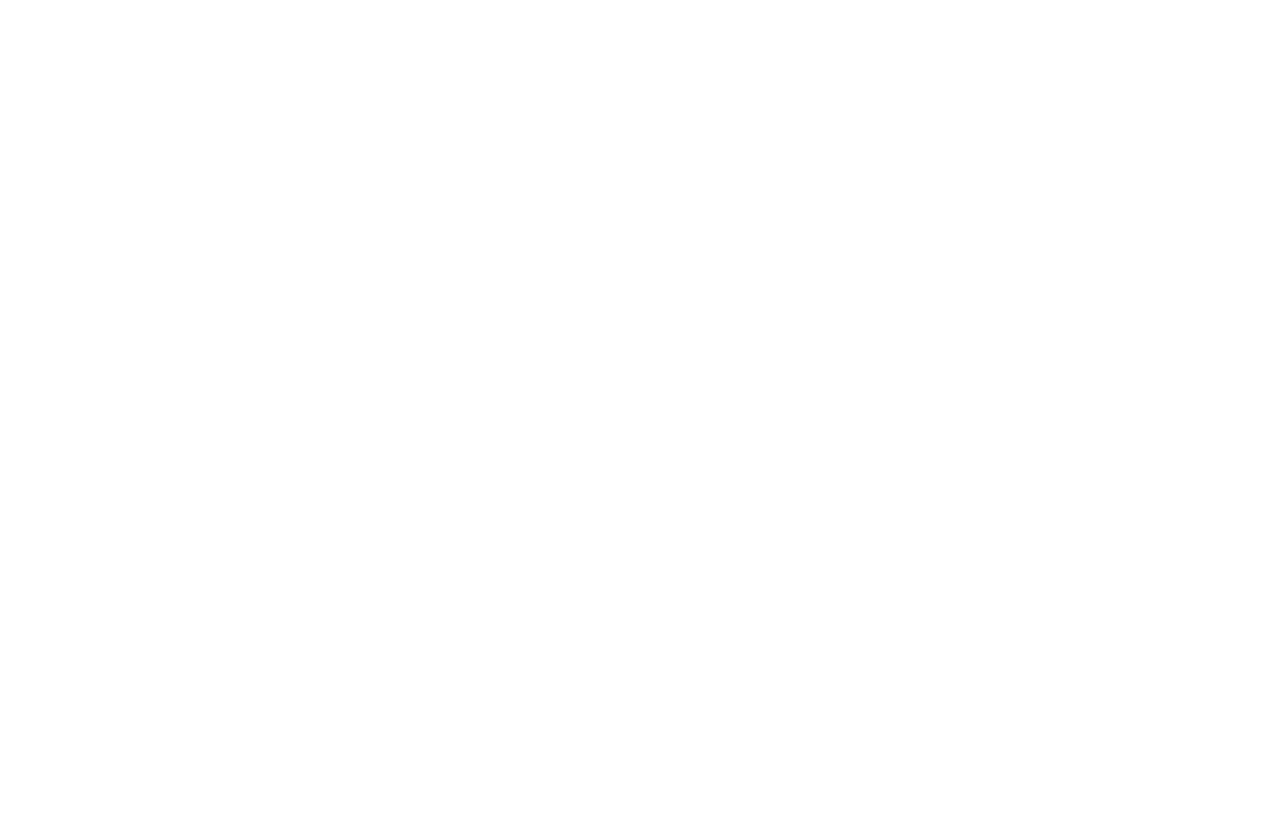
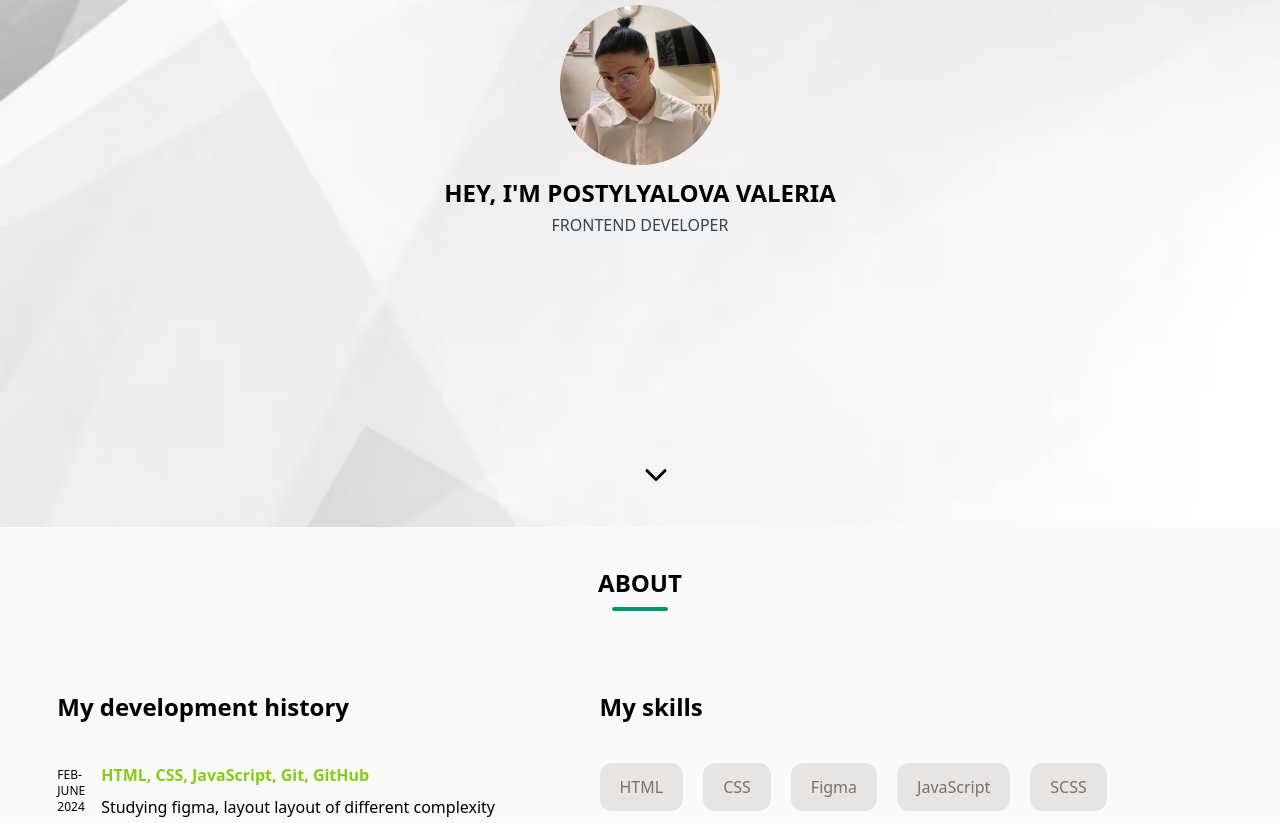
Before and after one commit to ValeriaPostylyakova/Portfolio, a React (Vite) app: page / in a window 1280 px wide. Before the commit this address had no page. Shown: the part 273-1096 px from the top of the page. Before the commit the page ends 800 px from the top, so only its background shows below. Built offline with nearby package versions, Linux system fonts and the light colour scheme; no server answers.

Commit message:
подготовка проекта к сборке

```diff
--- a/package.json
+++ b/package.json
@@ -1,6 +1,6 @@
 {
     "name": "portfolio",
-  "homepage": "https://valeriapostylyakova.github.io/Portfolio/",
+    "homepage": "https://www.valeriapostylyakova.ru/",
     "private": true,
     "version": "0.0.0",
     "type": "module",
--- a/src/components/About/AboutHistory.ts
+++ b/src/components/About/AboutHistory.ts
@@ -5,11 +5,11 @@
         description:
             'Studying figma, layout layout of different complexity with HTML, CSS. Adaptive layout, Pixel Perfect. Studying and implementing JavaScript in projects. Some of the projects are tic-tac-toe, weather forecast, Drag&Drop. All projects are hosted on GitHub',
         imageUrl: [
-            '/Portfolio/tools/icons8-html.svg',
-            '/Portfolio/tools/icons8-css.svg',
-            '/Portfolio/tools/icons8-js.svg',
-            '/Portfolio/tools/icons8-git.svg',
-            '/Portfolio/tools/icons8-github.png',
+            '/tools/icons8-html.svg',
+            '/tools/icons8-css.svg',
+            '/tools/icons8-js.svg',
+            '/tools/icons8-git.svg',
+            '/tools/icons8-github.png',
         ],
     },
     {
@@ -18,10 +18,10 @@
         description:
             'Learning SASS preprocessor, Pug, one of the projects on GitHub - laptop-repair-website. Learning the basic themes of ReactJS, using Vite as a project builder, styling - SCSS, Tailwind CSS. Project on GitHub - React-Sneakers',
         imageUrl: [
-            '/Portfolio/tools/icons8-sass.svg',
-            '/Portfolio/tools/icons8-tailwind-css.svg',
-            '/Portfolio/tools/icons8-react.svg',
-            '/Portfolio/tools/icons8-vite.svg',
+            '/tools/icons8-sass.svg',
+            '/tools/icons8-tailwind-css.svg',
+            '/tools/icons8-react.svg',
+            '/tools/icons8-vite.svg',
         ],
     },
     {
@@ -30,9 +30,9 @@
         description:
             'Learning and using TypeScript in projects, learning and using the Redux Toolkit as State Managers. Projects written - React Pizza and Deep-Sound. Learning and using React Query (TansStack Query v5), writing unit tests with Jest also the study of the linux operating system',
         imageUrl: [
-            '/Portfolio/tools/icons8-typescript.svg',
-            '/Portfolio/tools/icons8-webpack.svg',
-            '/Portfolio/tools/icons8-redux-50.png',
+            '/tools/icons8-typescript.svg',
+            '/tools/icons8-webpack.svg',
+            '/tools/icons8-redux-50.png',
         ],
     },
     {
@@ -41,10 +41,10 @@
         description:
             'Learning NextJS and writing a REST API using NextJS, Prisma, Express. Projects - Next-Pizza, Next-Network. Using styled-components library and Material UI library of ready-made components. The projects are posted on GitHub',
         imageUrl: [
-            '/Portfolio/tools/nextjs.svg',
-            '/Portfolio/tools/prisma.svg',
-            '/Portfolio/tools/icons8-nodejs.svg',
-            '/Portfolio/tools/materialui.svg',
+            '/tools/nextjs.svg',
+            '/tools/prisma.svg',
+            '/tools/icons8-nodejs.svg',
+            '/tools/materialui.svg',
         ],
     },
 ];
--- a/src/components/Header/Header.tsx
+++ b/src/components/Header/Header.tsx
@@ -20,10 +20,10 @@
     return (
         <header className="w-full h-24 pt-4 px-14 bg-white fixed z-30 top-0 md:px-5">
             <nav className="flex items-center justify-between">
-                <Link to="/Portfolio/">
+                <Link to="/">
                     <div className="flex items-center gap-2">
                         <img
-                            src={'/Portfolio/logo.jpg'}
+                            src={'/logo.jpg'}
                             className="max-w-16"
                             alt="logo"
                         />
--- a/src/components/Project/ProjectHome.tsx
+++ b/src/components/Project/ProjectHome.tsx
@@ -16,7 +16,7 @@
     status,
 }) => {
     return (
-        <section className="h-screen grid place-items-center bg-[url('/Portfolio/background-home.avif')] bg-cover bg-no-repeat">
+        <section className="h-screen grid place-items-center bg-[url('/background-home.avif')] bg-cover bg-no-repeat">
             {status === 'loading' ? (
                 <ProjectHomeSkeleton />
             ) : (
--- a/src/components/Project/ProjectInfo.tsx
+++ b/src/components/Project/ProjectInfo.tsx
@@ -49,7 +49,7 @@
                                 Open project
                             </button>
                         </a>
-                        <Link to="/Portfolio/">
+                        <Link to="/">
                             <button className="px-8 py-3 bg-white border rounded-md text-green-700 font-bold transition hover:shadow-md xs:py-2 xs:px-8">
                                 Go Back
                             </button>
--- a/src/components/Projects/ReviewProject.tsx
+++ b/src/components/Projects/ReviewProject.tsx
@@ -34,7 +34,7 @@
                 <p className="text-zinc-600 mb-10 text-xl xl:text-lg md:mb-8 xs:text-base">
                     {description}
                 </p>
-                <Link to={`/Portfolio/project/${id}`}>
+                <Link to={`/project/${id}`}>
                     <button
                         onClick={() => onClickFullProject(id)}
                         className="px-16 mb-5 py-3 rounded-md text-white font-bold text-xl text-center bg-green-700 xl:py-2 xl:px-10 md:text-base"
--- a/src/components/Projects/ReviewProjects.ts
+++ b/src/components/Projects/ReviewProjects.ts
@@ -4,20 +4,20 @@
         title: 'Deep-Sound',
         description: `Lorem ipsum dolor sit amet consectetur adipisicing elit Quod,
         aliquam.Lorem ipsum dolor sit amet consecteturadipisicing elit. Quod, aliquam.`,
-        imageUrl: '/Portfolio/deep-sound.png',
+        imageUrl: '/deep-sound.png',
     },
     {
         id: 1,
         title: 'React-Pizza',
         description: `Lorem ipsum dolor sit amet consectetur adipisicing elit Quod,
         aliquam.Lorem ipsum dolor sit amet consecteturadipisicing elit. Quod, aliquam.`,
-        imageUrl: '/Portfolio/react-pizza.png',
+        imageUrl: '/react-pizza.png',
     },
     {
         id: 2,
         title: 'React-Sneakers',
         description: `Lorem ipsum dolor sit amet consectetur adipisicing elit Quod,
         aliquam.Lorem ipsum dolor sit amet consecteturadipisicing elit. Quod, aliquam.`,
-        imageUrl: '/Portfolio/react-sneakers.png',
+        imageUrl: '/react-sneakers.png',
     },
 ];
--- a/src/main.tsx
+++ b/src/main.tsx
@@ -8,11 +8,11 @@
 
 const router = createBrowserRouter([
     {
-        path: '/Portfolio/',
+        path: '/',
         element: <App />,
     },
     {
-        path: '/Portfolio/project/:id',
+        path: '/project/:id',
         element: <Project />,
     },
 ]);
--- a/src/pages/Footer.tsx
+++ b/src/pages/Footer.tsx
@@ -22,7 +22,7 @@
                             >
                                 <img
                                     className="xs:w-6"
-                                    src={'/Portfolio/social/vk.png'}
+                                    src={'/social/vk.png'}
                                     alt="vk"
                                 />
                             </a>
@@ -32,7 +32,7 @@
                             >
                                 <img
                                     className="xs:w-6"
-                                    src={'/Portfolio/social/telegram.png'}
+                                    src={'/social/telegram.png'}
                                     alt="telegram"
                                 />
                             </a>
@@ -42,7 +42,7 @@
                             >
                                 <img
                                     className="w-9 xs:w-7"
-                                    src={'/Portfolio/social/github.png'}
+                                    src={'/social/github.png'}
                                     alt="github"
                                 />
                             </a>
@@ -53,7 +53,7 @@
                     <p className="text-white text-xs">
                         © Copyright 2025. Made by
                         <a
-                            href="/Portfolio/#home"
+                            href="/#home"
                             className="ml-1 text-white text-xs border-b border-b-white cursor-pointer"
                         >
                             Postylyakova Valeria
--- a/src/pages/Home.tsx
+++ b/src/pages/Home.tsx
@@ -1,6 +1,6 @@
 import { FC } from 'react';
+import { IoIosArrowDown } from 'react-icons/io';
 import { Link } from 'react-scroll';
-import { IoIosArrowDown } from 'react-icons/io';
 
 const Home: FC = () => {
     return (
@@ -11,7 +11,7 @@
             <div className="flex flex-col gap-3 items-center">
                 <img
                     className="rounded-full w-40 md:w-36 xs:w-32"
-                    src={'/Portfolio/avatar.png'}
+                    src={'/avatar.png'}
                     alt="photo"
                 />
                 <div className="text-center">
--- a/vite.config.ts
+++ b/vite.config.ts
@@ -11,5 +11,5 @@
             },
         },
     },
-    base: '/Portfolio/',
+    base: '/',
 });
```
Also changed, not shown: 1 other file (tests, documents, lock files or other folders). Lines whose indentation alone changed are shown as unchanged.
